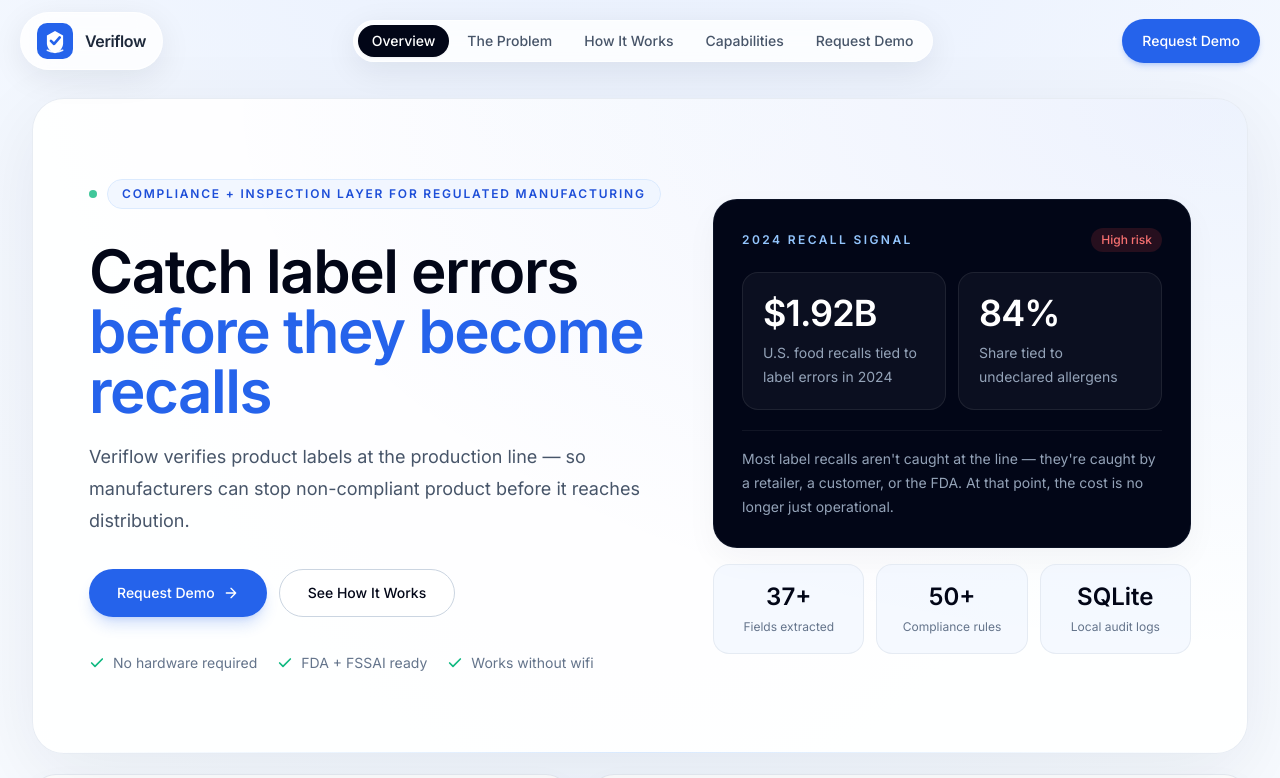
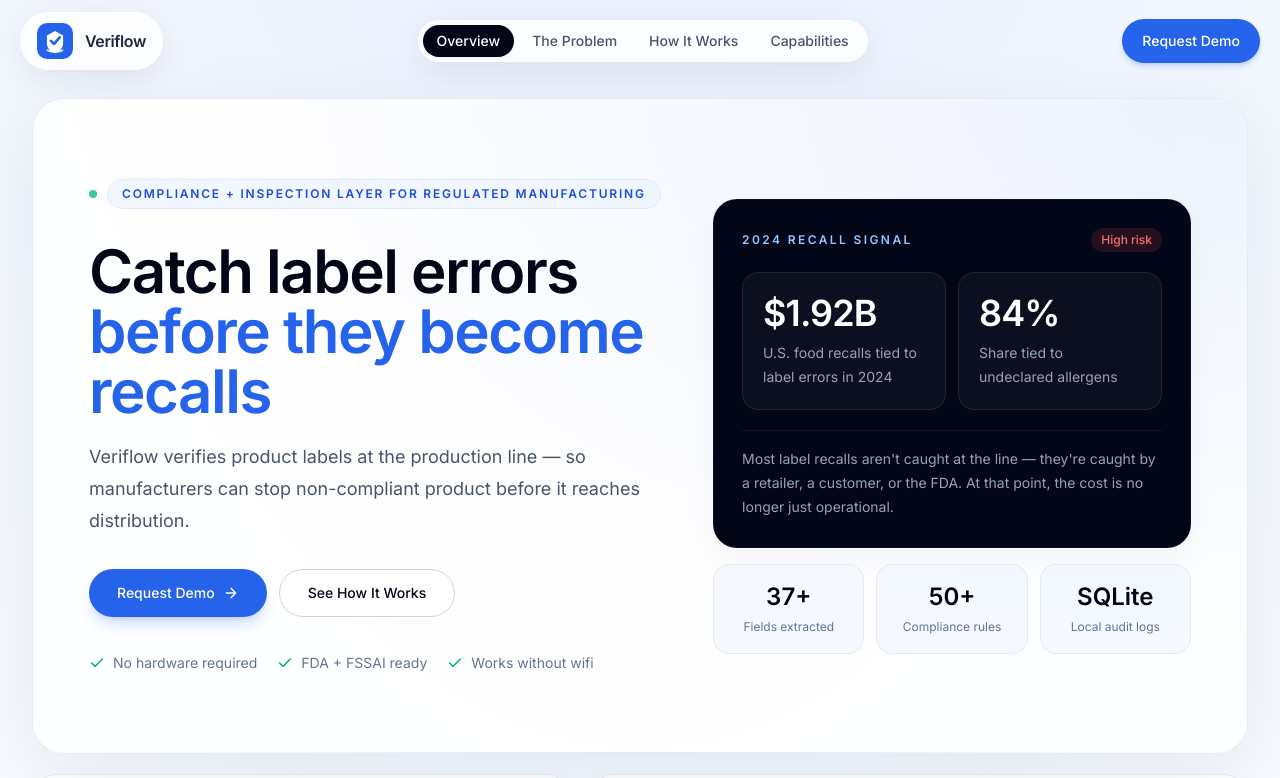
Before and after one commit to navya19j/veriflow, a Next.js app: page / in a window 1280 px wide. Shown: the top 778 px of the page. Built offline with nearby package versions, Linux system fonts and the light colour scheme.

Commit message:
Remove redundant Request Demo tab from nav
Made-with: Cursor

```diff
--- a/app/page.tsx
+++ b/app/page.tsx
@@ -179,7 +179,6 @@ const TABS = [
   { id: "problem",      label: "The Problem" },
   { id: "how-it-works", label: "How It Works" },
   { id: "capabilities", label: "Capabilities" },
-  { id: "get-started",  label: "Request Demo" },
 ] as const;
 
 type TabId = typeof TABS[number]["id"];
```
